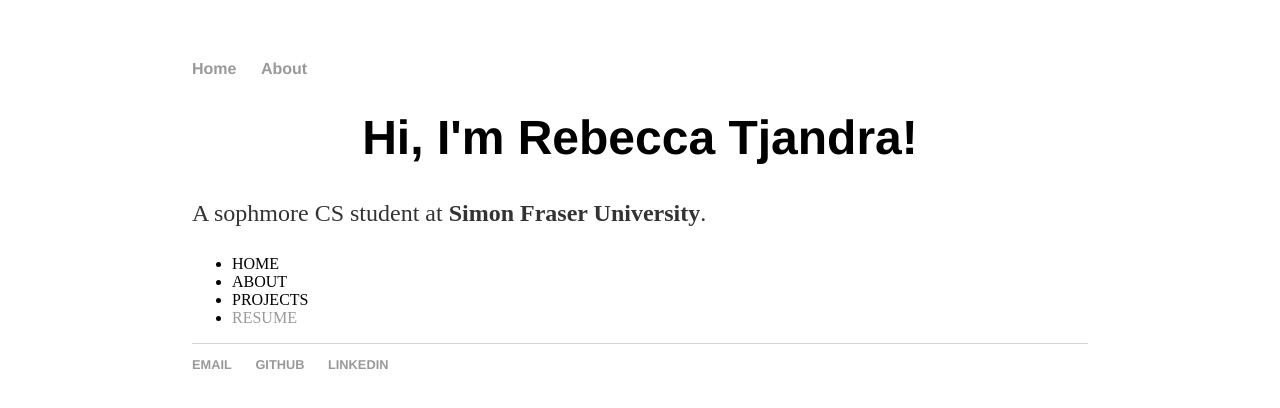
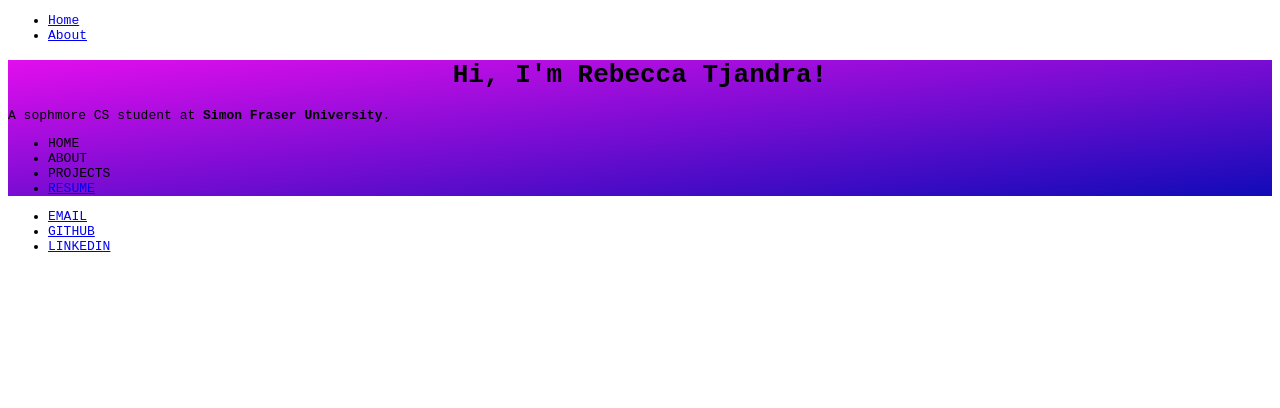
Before and after one commit to rebaka/rebaka.github.io, a Jekyll site: the page index.html, which Jekyll copies as it is, in a window 1280 px wide. Shown: the top 408 px of the page. Built offline with Jekyll 4.4.1, drawn with Linux system fonts in a browser that asks for light colours.

```diff
--- a/css/main.css
+++ b/css/main.css
@@ -1,43 +1,9 @@
-body {
-    margin: 60px auto;
-    width: 70%;
-}
-nav ul, footer ul {
-    font-family:'Helvetica', 'Arial', 'Sans-Serif';
-    padding: 0px;
-    list-style: none;
-    font-weight: bold;
-}
-nav ul li, footer ul li {
-    display: inline;
-    margin-right: 20px;
-}
-a {
-    text-decoration: none;
-    color: #999;
-}
-a:hover {
-    text-decoration: underline;
-}
-h1 {
-    font-size: 3em;
-    font-family:'Helvetica', 'Arial', 'Sans-Serif';
-}
-p {
-    font-size: 1.5em;
-    line-height: 1.4em;
-    color: #333;
-}
-footer {
-    border-top: 1px solid #d5d5d5;
-    font-size: .8em;
+div {
+  background: #eb106b;
+  background: linear-gradient(to right bottom, #e20eed, #110bb8);
 }
 
-ul.posts {
-    margin: 20px auto 40px;
-    font-size: 1.5em;
+body {
+  background: #hsl(360, 100%, 100%);
+  font-family:monospace;
 }
-
-ul.posts li {
-    list-style: none;
-}
```
